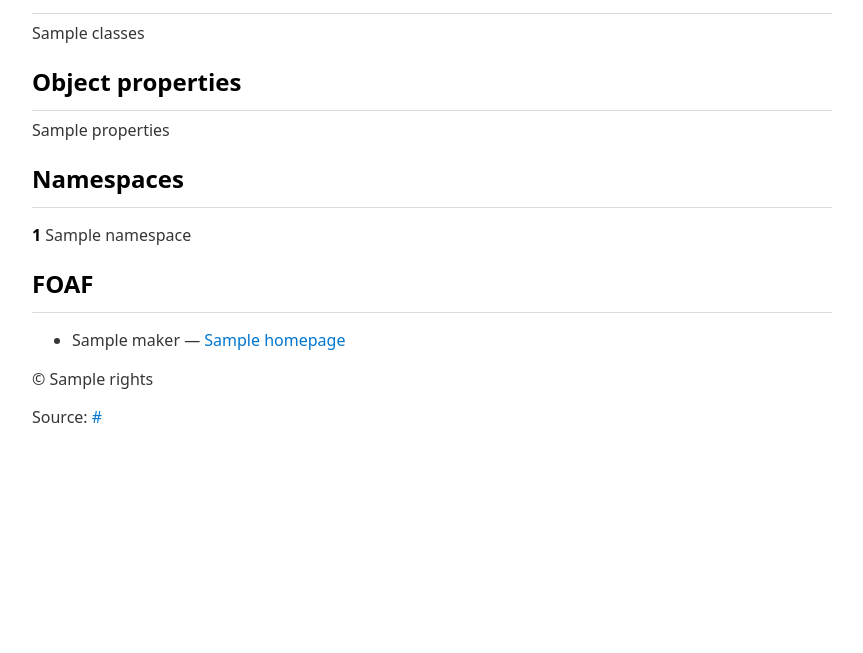
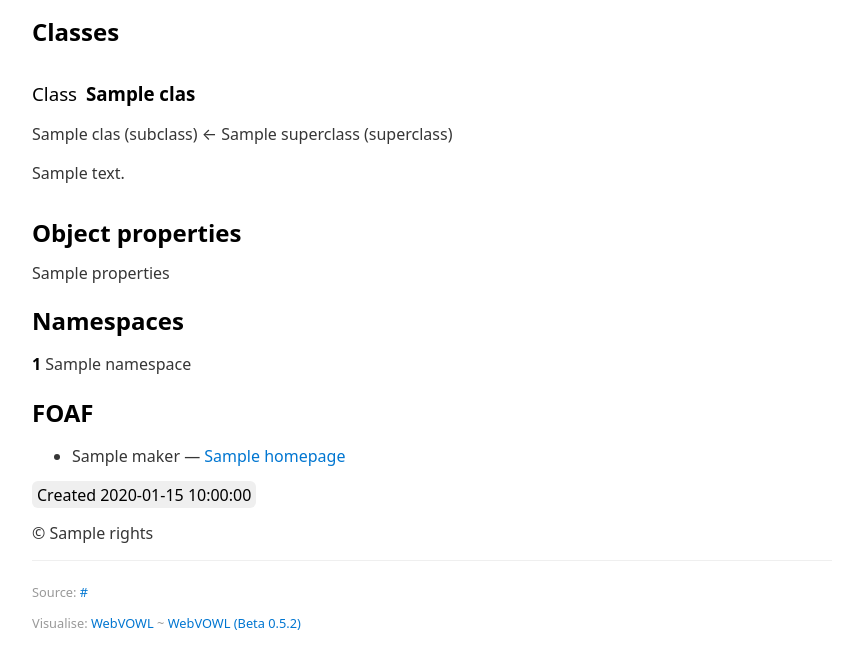
Before and after one commit to robertbrook/ttl2html, a Flask app: template templates/index.html in a window 1280 px wide. Shown: the part 586-1239 px from the top of the page, without its empty margins (208-1071 px from the left). Before the commit the page ends 1009 px from the top, so only its background shows below. Run offline with Flask 2, Linux system fonts and the light colour scheme; the template is opened without the code that fills it: most values are stand-ins (such as "Sample title", 1, 10 or a date in 2020); parts of the project's set-up code (start-up, migrations or seed data) failed here and were passed over.

Commit message:
Updating local css

```diff
--- a/app.py
+++ b/app.py
@@ -20,24 +20,18 @@ def index():
 
     result = g.parse(data=requests.get(ttlurl).text, format="turtle")
 
-    newclasses = []
 
     classes = []
 
     for s, p, o in g.triples((None, RDF.type, OWL.Class)):
-        # newclasses.append({g.label(s), p, o})
         isSubClass = g.value(s, RDFS.subClassOf)
-        subClassNote = ""
+        superclass = ""
         if isSubClass is not None:
-            subclassstub = g.value(s, RDFS.subClassOf).split('/')[-1]
-            subClassNote = f"<p>{g.label(s)} (subclass) &larr; {subclassstub} (superclass)</p>"
-
-            print(subclassstub)
+            superclass = g.value(s, RDFS.subClassOf).split('/')[-1]
+            print(superclass)
         h3id = g.label(s).lower().replace(" ", "-")
-        classes.append(f'<article class="class"><h3 id="{h3id}">{g.label(s)}</h3> {subClassNote}<p>{g.value(s, RDFS.comment)}</p></article>')
-
-
-    classes = ''.join(classes)
+#         classes.append(f'<article class="class"><h3 id="{h3id}">{g.label(s)}</h3> {subClassNote}<p>{g.value(s, RDFS.comment)}</p></article>')
+        classes.append({'label':g.label(s), 'comment':g.value(s, RDFS.comment), 'superclass':superclass})
 
     properties = []
 
@@ -100,11 +94,10 @@ def index():
     rights=Markup(rights),
     description=Markup(description),
     depiction=Markup(depiction),
-    classes=Markup(classes),
     properties=Markup(properties),
     foafnames=Markup(foafnames),
     ttlurl=ttlurl,
-    newclasses=newclasses,
+    classes=classes,
     namespaces=namespaces,
     makers = makers
     )
--- a/static/css/mvp.css
+++ b/static/css/mvp.css
@@ -1,4 +1,3 @@
-/* MVP.css v1.1 - https://github.com/andybrewer/mvp */
 
 :root {
     --border-radius: 5px;
@@ -361,7 +360,6 @@ table tr td:first-child {
     text-align: var(--justify-normal);
 }
 
-/* Quotes */
 blockquote {
     display: block;
     font-size: x-large;
@@ -379,5 +377,3 @@ blockquote footer {
     line-height: var(--line-height);
     padding: 1.5rem 0;
 }
-
-/* Custom styles */
--- a/templates/index.html
+++ b/templates/index.html
@@ -3,45 +3,72 @@
 <head>
 	<meta charset="utf-8">
 	<meta name="viewport" content="width=device-width, initial-scale=1">
-<link rel="stylesheet" type="text/css" href="{{ url_for('static', filename='css/light.min.css') }}">
-<!-- <link rel="stylesheet" type="text/css" href="/static/css/local.css"> -->
 <title>{{ title }}</title>
-<style>
-article {margin:2rem 0;}
-</style>
+<link rel="stylesheet" type="text/css" href="/static/css/light.min.css">
+<link rel='preconnect' href='https://ukparliament.github.io/'>
+<style>{% include 'local.css' %}</style>
 </head>
-<body>
+<body contenteditable="false">
+<header>
 
+<p>Example ontologies:
+
+<a href="?ttlurl=https://raw.githubusercontent.com/ukparliament/ontologies/master/procedure/procedure-ontology.ttl">Procedure</a>
+~
+<a href="?ttlurl=https://raw.githubusercontent.com/ukparliament/ontologies/master/treaty/treaty-ontology.ttl">Treaty</a>
+~
+<a href="?ttlurl=https://raw.githubusercontent.com/ukparliament/ontologies/master/agency/agency-ontology.ttl">Agency</a>
+~
+<a href="?ttlurl=https://raw.githubusercontent.com/ukparliament/ontologies/master/legislation/legislation-ontology.ttl">Legislation</a>
+~
+<a href="?ttlurl=https://raw.githubusercontent.com/ukparliament/ontologies/master/core/core-ontology.ttl">Core</a>
+~
+<a href="?ttlurl=https://raw.githubusercontent.com/ukparliament/ontologies/master/laying/laying-ontology.ttl">Laying</a>
+~
+<a href="?ttlurl=https://raw.githubusercontent.com/ukparliament/ontologies/master/punditry/punditry-ontology.ttl">Punditry</a>
+~
+<a href="?ttlurl=https://raw.githubusercontent.com/ukparliament/ontologies/master/time-period/time-period-ontology.ttl">Time period</a>
+</p>
+
+<p>
+      <form action="/" class="local">
+      <input type="text" name="ttlurl" value="{{ ttlurl }}">
+      <input type="submit" value="Generate HTML">
+      </form>
+
+
+      </p>
+</header>
+
+<main>
 <h1 id="title">{{ title }}</h1>
 
 <p id="description">{{ description }}</p>
 
-<time id="created">Created {{ created }}</time>
+{% if depiction %}
+<p><img id="depiction" src="{{ depiction }}"></p>
+{% endif %}
 
-<p><img id="depiction" src="{{ depiction }}"></p>
+<h2 id="classes">Classes</h2>
 
+{% for class in classes %}
+<article>
+<h3><span class="subhead">Class</span> {{ class.label }}</h3>
 
-<h2 id="classes">nClasses</h2>
-<hr>
+{% if class.superclass %}
+<p>{{ class.label }} (subclass) &larr; {{ class.superclass }} (superclass)</p>
+{% endif %}
 
-{% for class in newclasses %}
-
-
+{{ class.comment }}
+</article>
 {% endfor %}
 
-<h2 id="classes">Classes</h2>
-<hr>
+<h2 id="properties">Object properties</h2>
 
-{{ classes }}
-
-
-
-<h2 id="properties">Object properties</h2>
-<hr>
 {{ properties }}
 
 <h2 id="namespaces">Namespaces</h2>
-<hr>
+
 
 {% for namespace in namespaces %}
 
@@ -51,7 +78,7 @@ article {margin:2rem 0;}
 
 
 <h2 id="foaf"><abbr>FOAF</abbr></h2>
-<hr>
+
 
 <ul>
 {% for maker in makers %}
@@ -65,8 +92,17 @@ article {margin:2rem 0;}
     {% endfor %}
     </ul>
 
+<time id="created">Created {{ created }}</time>
+
 <p id="copyright">&copy; {{ rights|e }}</p>
+</main>
 
+<footer>
 <p id="url">Source: <a href="{{ ttlurl }}">{{ ttlurl|e }}</a></p>
+
+<p>Visualise: <a href="http://www.visualdataweb.de/webvowl/#iri=https://api.parliament.uk/webvowl/#iri={{ ttlurl }}">WebVOWL</a>
+~
+<a href="http://vowl.visualdataweb.org/webvowl/old/#iri={{ ttlurl }}">WebVOWL (Beta 0.5.2)</a></p>
+</footer>
 </body>
 </html>
--- /dev/null
+++ b/templates/local.css
@@ -0,0 +1,13 @@
+
+article {
+margin:2rem 0;
+}
+
+
+form.local input[type=text] {display:inline;width:100%;}
+
+form.local input[type=submit] {display:inline; border:1pt solid black;}
+
+h3 span.subhead {font-weight:normal;padding-right:0.25rem;}
+
+/* img#depiction {border:1pt dotted gray;padding:1.5rem;} */
```
Also changed, not shown: static/css/local.css (+2 -238 lines).
